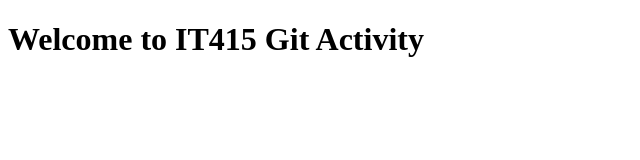
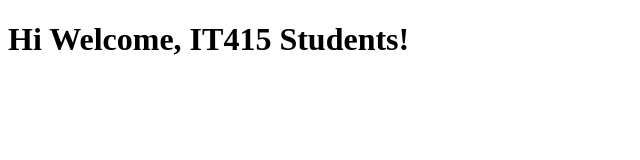
Before and after one commit to mayorangellyhksine/IT415-merge-conflict-demonstration, a plain HTML site: page index.html in a window 1280 px wide. Shown: the whole page, without its empty margins (0-640 px from the left). Drawn offline with Linux system fonts and the light colour scheme.

Commit message:
student A title

```diff
--- a/index.html
+++ b/index.html
@@ -4,6 +4,6 @@
     <title>IT415 Git Activity</title>
 </head>
 <body>
-    <h1>Welcome to IT415 Git Activity</h1>
+    <h1>Hi Welcome, IT415 Students!</h1>
 </body>
 </html>
```
